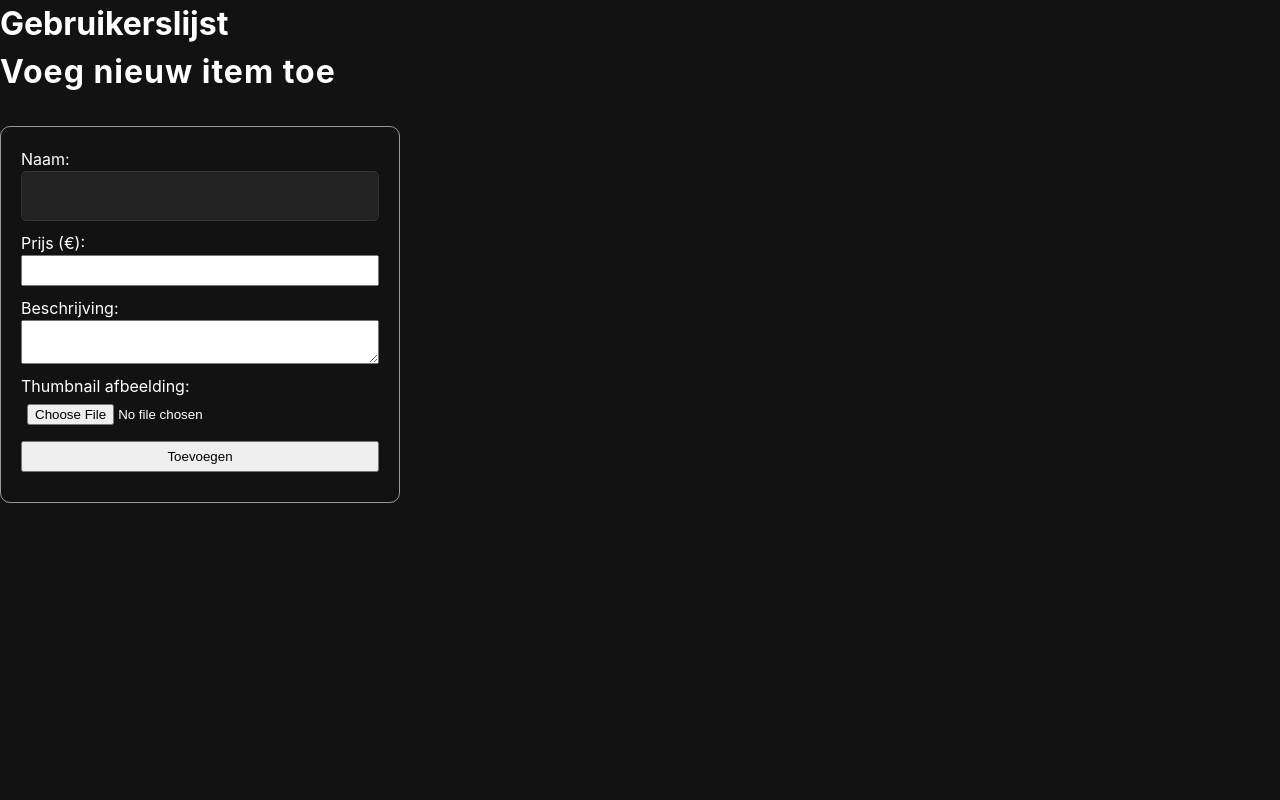
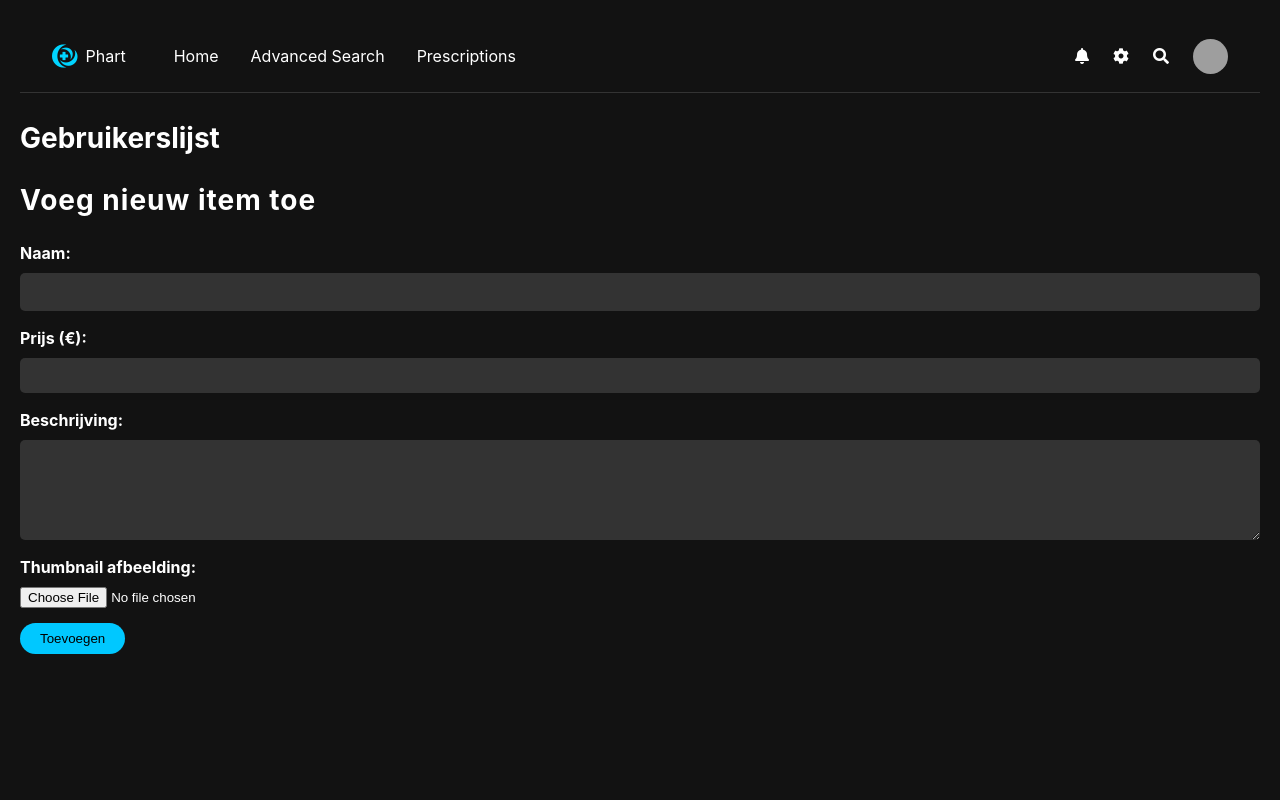
Before and after one commit to TijnvElburg07/Phart, a PHP site: page /admin.php in a window 1280 px wide. Run offline with PHP 8.4, Linux system fonts and the light colour scheme; the visitor is signed in with stand-in values (Sample User, id 1); data that the repository does not hold is empty; grey boxes are pictures that could not be loaded.

Commit message:
Admin style

```diff
--- a/admin.php
+++ b/admin.php
@@ -94,52 +94,216 @@ if ($_SERVER['REQUEST_METHOD'] === 'POST') {
 
 <!DOCTYPE html>
 <html lang="en">
+
 <head>
     <meta charset="UTF-8">
     <meta name="viewport" content="width=device-width, initial-scale=1.0">
     <title>Gebruikersbeheer & Item toevoegen</title>
+    <link rel="stylesheet" href="css/main.css">
+    <link rel="stylesheet" href="https://cdnjs.cloudflare.com/ajax/libs/font-awesome/5.15.4/css/all.min.css">
     <style>
+        body {
+            background-color: #121212;
+            color: white;
+            font-family: 'Inter', -apple-system, BlinkMacSystemFont, sans-serif;
+            margin: 0;
+            padding: 20px;
+        }
+
+        /* Main container to create the two-column layout */
+        body:after {
+            content: "";
+            display: table;
+            clear: both;
+        }
+
+        /* Left column - User list */
+        h1,
         .user-container {
+            float: left;
+            width: 45%;
+            box-sizing: border-box;
+        }
+
+        /* Right column - Add item form */
+        h2,
+        form,
+        .success,
+        .error {
+            float: right;
+            width: 45%;
+            box-sizing: border-box;
+        }
+
+        /* Header styling */
+        h1,
+        h2 {
+            font-size: 28px;
+            margin-bottom: 20px;
+            width: 100%;
+        }
+
+        h2 {
+            margin-top: 0;
+        }
+
+        /* User container styling */
+        .user-container {
+            background-color: #242424;
+            border-radius: 8px;
+            padding: 15px;
             margin-bottom: 15px;
-            padding: 10px;
-            border: 1px solid #ccc;
-            border-radius: 8px;
-            width: fit-content;
+            display: flex;
+            justify-content: space-between;
+            align-items: center;
+            width: 100%;
+        }
+
+        /* Adjust spacing within user-container */
+        .user-container strong {
+            margin-right: 4px;
+            /* Reduced space after the label */
+        }
+
+        /* Add spacing between name/role sections */
+        .user-container strong:nth-of-type(1) {
+            margin-right: 4px;
+        }
+
+        /* Add more spacing between name value and role label */
+        .user-container strong:nth-of-type(2) {
+            margin-left: 15px;
+            /* Space between name value and role label */
+        }
+
+        /* Button styling */
+        .user-container button,
+        input[type="submit"] {
+            background-color: #00c8ff;
+            color: black;
+            border: none;
+            border-radius: 20px;
+            padding: 8px 20px;
+            font-weight: 500;
+            cursor: pointer;
+            transition: background-color 0.2s;
         }
 
         .user-container button {
-            margin-left: 10px;
+            background-color: transparent;
+            border: 1px solid #00c8ff;
+            color: #00c8ff;
         }
 
-        form {
-            margin-top: 30px;
-            padding: 20px;
-            border: 1px solid #999;
-            border-radius: 10px;
-            max-width: 400px;
+        .user-container button:hover,
+        input[type="submit"]:hover {
+            background-color: #00a8e0;
         }
 
-        form input, form textarea {
-            display: block;
-            margin-bottom: 10px;
-            width: 100%;
-            padding: 6px;
+        .user-container button:hover {
+            background-color: rgba(0, 200, 255, 0.1);
         }
 
+        /* Form styling */
+        form {
+            width: 100%;
+            display: flex;
+            flex-direction: column;
+        }
+
+        label {
+            display: block;
+            margin-bottom: 8px;
+            font-weight: bold;
+        }
+
+        /* Adjust spacing for form elements */
+        form label {
+            margin-right: 5px;
+        }
+
+        form input[type="text"],
+        form input[type="number"],
+        form textarea {
+            width: 100%;
+            padding: 10px;
+            margin-bottom: 15px;
+            background-color: #333;
+            border: none;
+            border-radius: 5px;
+            color: white;
+        }
+
+        form textarea {
+            min-height: 100px;
+            resize: vertical;
+        }
+
+        /* File input styling */
+        form input[type="file"] {
+            margin-bottom: 15px;
+        }
+
+        /* Submit button styling */
+        form input[type="submit"] {
+            align-self: flex-start;
+        }
+
+        /* Message styling */
         .success {
-            color: green;
+            background-color: rgba(0, 200, 83, 0.2);
+            color: #00c853;
+            padding: 10px;
+            border-radius: 4px;
+            margin-bottom: 15px;
         }
 
         .error {
-            color: red;
+            background-color: rgba(255, 51, 102, 0.2);
+            color: #ff3366;
+            padding: 10px;
+            border-radius: 4px;
+            margin-bottom: 15px;
+        }
+
+        /* Responsive adjustments */
+        @media (max-width: 768px) {
+
+            h1,
+            .user-container,
+            h2,
+            form,
+            .success,
+            .error {
+                float: none;
+                width: 100%;
+            }
         }
     </style>
-    <link rel="stylesheet" href="css/main.css">
-    <link rel="stylesheet" href="https://cdnjs.cloudflare.com/ajax/libs/font-awesome/5.15.4/css/all.min.css">
 </head>
 
 <body>
-
+    <header class="header">
+        <div style="display: flex; align-items: center;">
+            <div class="logo">
+                <i class='fab fa-medrt' id="icon"></i>
+            </div>
+            <span>Phart</span>
+        </div>
+        <nav class="nav">
+            <a href="index.php" class="nav-item">Home</a>
+            <a href="search.php" class="nav-item">Advanced Search</a>
+            <a href="prescription.php" class="nav-item ">Prescriptions</a>
+        </nav>
+        </div>
+        <div class="header-right">
+            <i class="fas fa-bell"></i>
+            <i class="fas fa-cog"></i>
+            <i class="fas fa-search"></i>
+            <img src="/placeholder.svg?height=35&width=35" alt="Profile" class="profile">
+        </div>
+    </header>
+    <br>
     <h1>Gebruikerslijst</h1>
 
     <?php foreach ($users as $user): ?>
@@ -177,4 +341,5 @@ if ($_SERVER['REQUEST_METHOD'] === 'POST') {
     </form>
 
 </body>
+
 </html>
```
